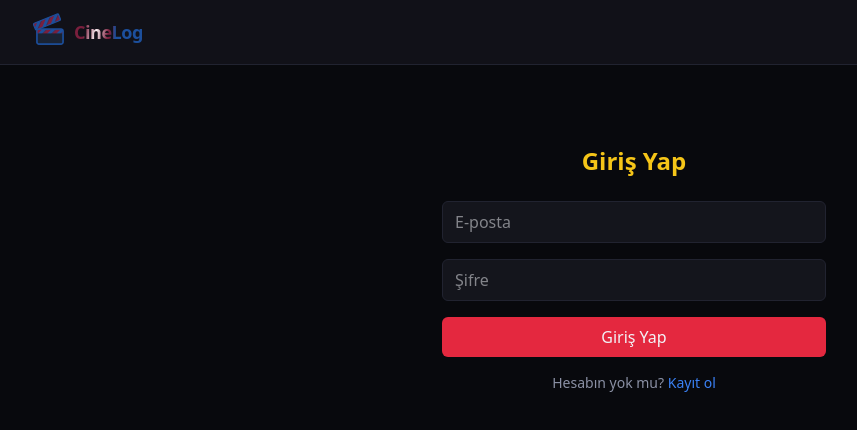
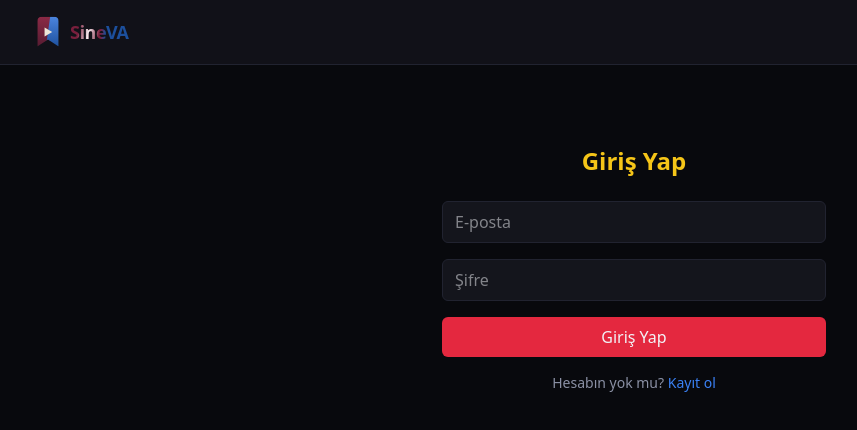
Before and after one commit to mhmetctinn-hash/CineLog, a React (Vite) app in the folder frontend/: page /login in a window 1280 px wide. Shown: the top 430 px of the page, without its empty margins (6-863 px from the left). Built offline with nearby package versions, Linux system fonts and the light colour scheme; no server answers.

Commit message:
Rebrand app to SineVA with new bookmark/play logo

```diff
--- a/frontend/index.html
+++ b/frontend/index.html
@@ -6,7 +6,7 @@
     <link rel="apple-touch-icon" href="/pwa-192x192.png" />
     <meta name="viewport" content="width=device-width, initial-scale=1.0" />
     <meta name="theme-color" content="#121824" />
-    <title>CineLog</title>
+    <title>SineVA</title>
   </head>
   <body>
     <div id="root"></div>
--- a/frontend/src/components/Logo.tsx
+++ b/frontend/src/components/Logo.tsx
@@ -3,49 +3,44 @@ import { Link } from 'react-router-dom';
 export function Logo() {
   return (
     <Link to="/" className="logo-mark group flex items-center gap-2 select-none">
-      <span className="relative inline-block w-8 h-7 shrink-0">
-        <svg viewBox="0 0 32 30" className="w-full h-full overflow-visible">
+      <span className="relative inline-block w-7 h-8 shrink-0">
+        <svg viewBox="0 0 72 84" className="w-full h-full overflow-visible">
           <defs>
-            <pattern id="clapStripes" width="7" height="7" patternTransform="rotate(45)" patternUnits="userSpaceOnUse">
-              <rect width="3.5" height="7" fill="var(--ts-blue)" />
-              <rect x="3.5" width="3.5" height="7" fill="var(--ts-bordo)" />
-            </pattern>
+            <linearGradient id="markBordo" x1="0" y1="0" x2="0" y2="1">
+              <stop offset="0" stopColor="#8c2a46" />
+              <stop offset="1" stopColor="#551b31" />
+            </linearGradient>
+            <linearGradient id="markBlue" x1="0" y1="0" x2="0" y2="1">
+              <stop offset="0" stopColor="#4c86e0" />
+              <stop offset="1" stopColor="#1c4f9c" />
+            </linearGradient>
+            {/* bookmark silhouette: rounded top, notch at the bottom */}
+            <clipPath id="bookmarkClip">
+              <path d="M8,14 Q8,2 20,2 L52,2 Q64,2 64,14 L64,80 L36,62 L8,80 Z" />
+            </clipPath>
             <linearGradient id="iconSheen" x1="0" y1="0" x2="1" y2="0">
               <stop offset="0" stopColor="#fff" stopOpacity="0" />
               <stop offset="0.5" stopColor="#fff" stopOpacity="0.9" />
               <stop offset="1" stopColor="#fff" stopOpacity="0" />
             </linearGradient>
-            {/* the logo's ink, so the sheen only lights the board + arm, never a rectangle */}
-            <clipPath id="inkClip">
-              <rect x="2" y="12" width="28" height="16" rx="2" />
-              <rect x="1" y="4" width="29" height="7.5" rx="1.3" transform="rotate(-22 5 13)" />
-            </clipPath>
           </defs>
 
-          {/* board body */}
-          <rect x="2" y="12" width="28" height="16" rx="2" fill="#1a2333" stroke="var(--ts-blue)" strokeWidth="1.3" />
-          {/* fixed stripe strip on the board, aligns with the arm when "closed" */}
-          <rect x="2" y="12" width="28" height="4.5" fill="url(#clapStripes)" />
-          <rect x="2" y="12" width="28" height="16" rx="2" fill="none" stroke="var(--ts-blue)" strokeWidth="1.3" />
-
-          {/* clapper arm, hinged at the left */}
-          <g className="clapper-arm">
-            <rect x="1" y="4" width="29" height="7.5" rx="1.3" fill="url(#clapStripes)" stroke="var(--ts-blue)" strokeWidth="1.3" />
+          <g clipPath="url(#bookmarkClip)">
+            {/* bordo half, left */}
+            <rect x="0" y="0" width="42" height="84" fill="url(#markBordo)" />
+            {/* blue half, right, diagonal seam */}
+            <polygon points="42,0 72,0 72,84 30,84" fill="url(#markBlue)" />
+            {/* play triangle */}
+            <polygon points="27,30 27,54 47,42" fill="#ede6d8" />
+            {/* travelling sheen */}
+            <rect className="icon-shimmer" x="-24" y="0" width="24" height="84" fill="url(#iconSheen)" />
           </g>
-
-          {/* travelling sheen, confined to the ink by the clip */}
-          <g clipPath="url(#inkClip)">
-            <rect className="icon-shimmer" x="-12" y="0" width="12" height="30" fill="url(#iconSheen)" />
-          </g>
-
-          {/* flash at the hinge, timed to the clap */}
-          <circle className="clapper-flash" cx="5" cy="12" r="5" fill="#eaf2ff" opacity="0" />
         </svg>
       </span>
 
       <span className="relative text-lg font-bold tracking-tight">
         {/* one wordmark: bordo→blue base, with a highlight that travels through the glyphs */}
-        <span className="logo-wordmark">CineLog</span>
+        <span className="logo-wordmark">SineVA</span>
 
         {/* easter-egg: a generic action silhouette dashes across on hover */}
         <span className="absolute left-0 right-0 -bottom-1 h-3 overflow-hidden pointer-events-none">
--- a/frontend/src/components/ShareCard.tsx
+++ b/frontend/src/components/ShareCard.tsx
@@ -33,7 +33,7 @@ export function ShareCard({ title, year, posterPath, rating, review, watchedDate
       const dataUrl = canvas.toDataURL('image/png');
       const link = document.createElement('a');
       link.href = dataUrl;
-      link.download = `${title.replace(/[^a-z0-9]+/gi, '-').toLowerCase()}-cinelog.png`;
+      link.download = `${title.replace(/[^a-z0-9]+/gi, '-').toLowerCase()}-sineva.png`;
       link.click();
     } finally {
       setDownloading(false);
--- a/frontend/src/pages/Search/Search.tsx
+++ b/frontend/src/pages/Search/Search.tsx
@@ -31,7 +31,7 @@ function Recommendations() {
   if (!data || data.length === 0) {
     return (
       <p className="text-text-muted text-center mt-12">
-        Sana özel öneriler için birkaç film loglayıp puanla — CineLog beğendiğin türlere göre önerecek.
+        Sana özel öneriler için birkaç film loglayıp puanla — SineVA beğendiğin türlere göre önerecek.
       </p>
     );
   }
--- a/frontend/vite.config.ts
+++ b/frontend/vite.config.ts
@@ -13,8 +13,8 @@ export default defineConfig({
       registerType: 'autoUpdate',
       includeAssets: ['favicon.svg', 'favicon.png', 'pwa-192x192.png', 'pwa-512x512.png'],
       manifest: {
-        name: 'CineLog',
-        short_name: 'CineLog',
+        name: 'SineVA',
+        short_name: 'SineVA',
         description: 'Kişisel film günlüğü ve analiz platformu',
         theme_color: '#08090d',
         background_color: '#08090d',
```
Also changed, not shown: frontend/public/favicon.svg, 1 other file (tests, documents, lock files or other folders).
